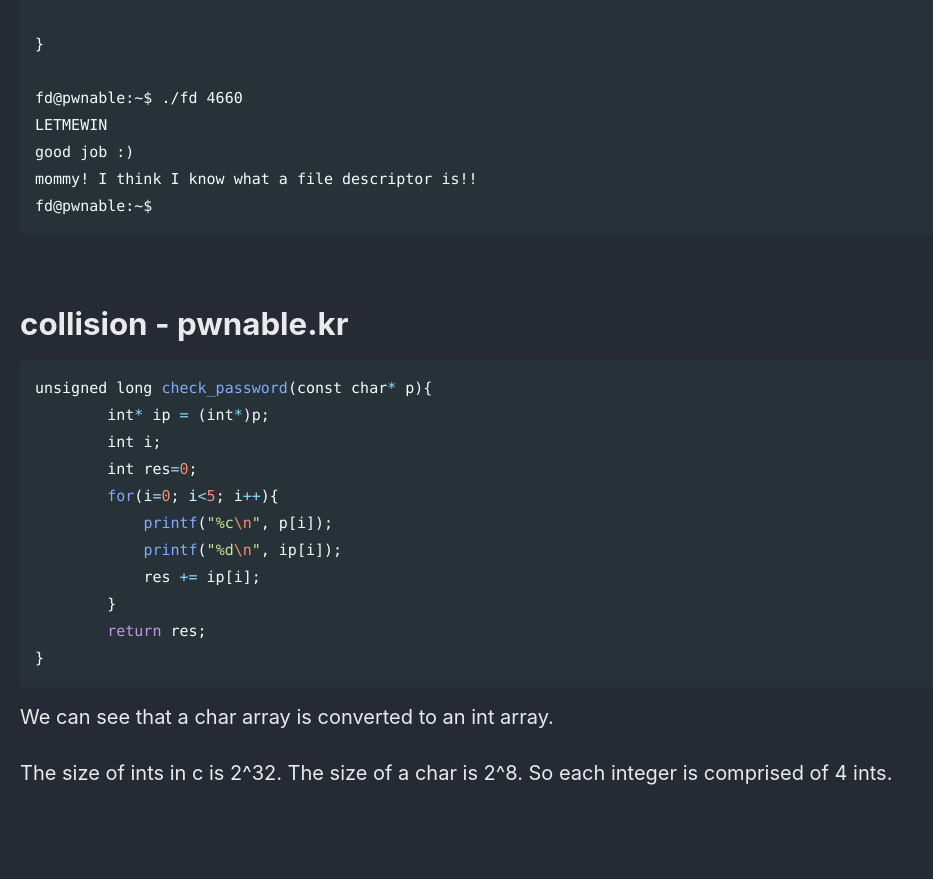
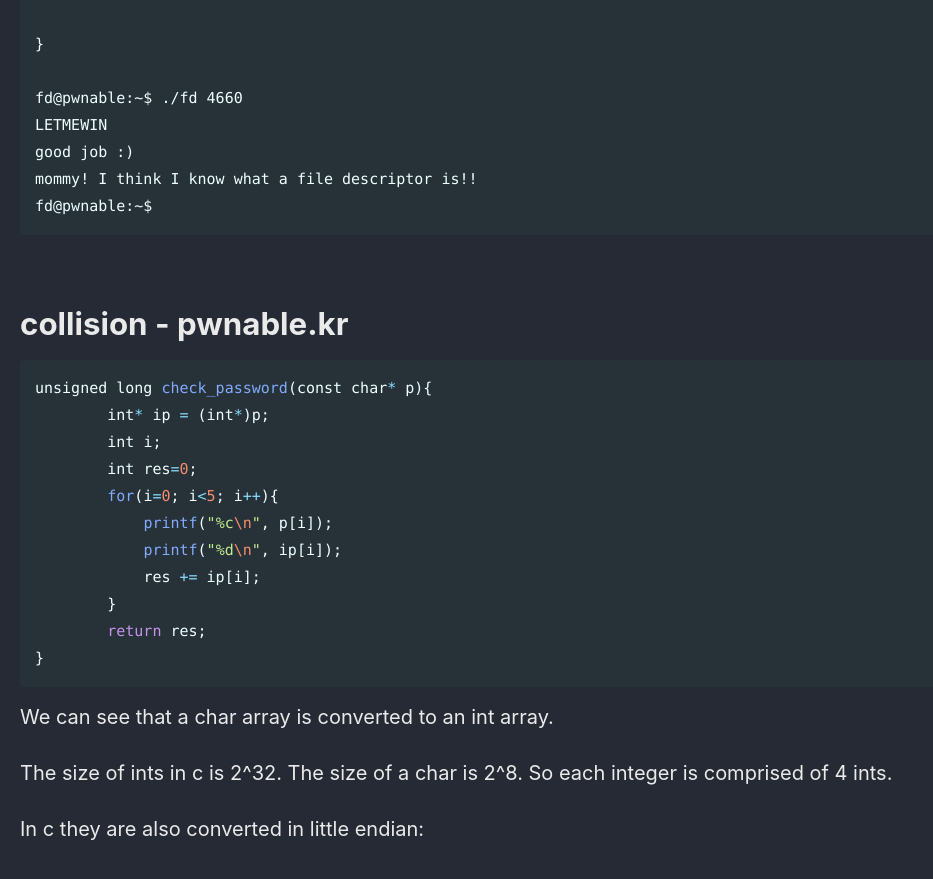
Before and after one commit to Connor-McCartney/Connor-McCartney.github.io, a Jekyll site: the page built from _pages/misc/pwn.md, in a window 1280 px wide and 900 px high, scrolled down 13070 px. Shown: the top 879 px of the window, without its empty margins (0-933 px from the left). Built offline with Jekyll 4.4.1, drawn with Linux system fonts in a browser that asks for light colours; cached includes are drawn as plain includes; before the commit the page ends 13914 px from its top, so only the background shows below that.

Commit message:
Update pwn.md

```diff
--- a/_pages/misc/pwn.md
+++ b/_pages/misc/pwn.md
@@ -565,3 +565,5 @@ unsigned long check_password(const char* p){
 We can see that a char array is converted to an int array.
 
 The size of ints in c is 2^32. The size of a char is 2^8. So each integer is comprised of 4 ints.
+
+In c they are also converted in little endian:
```
